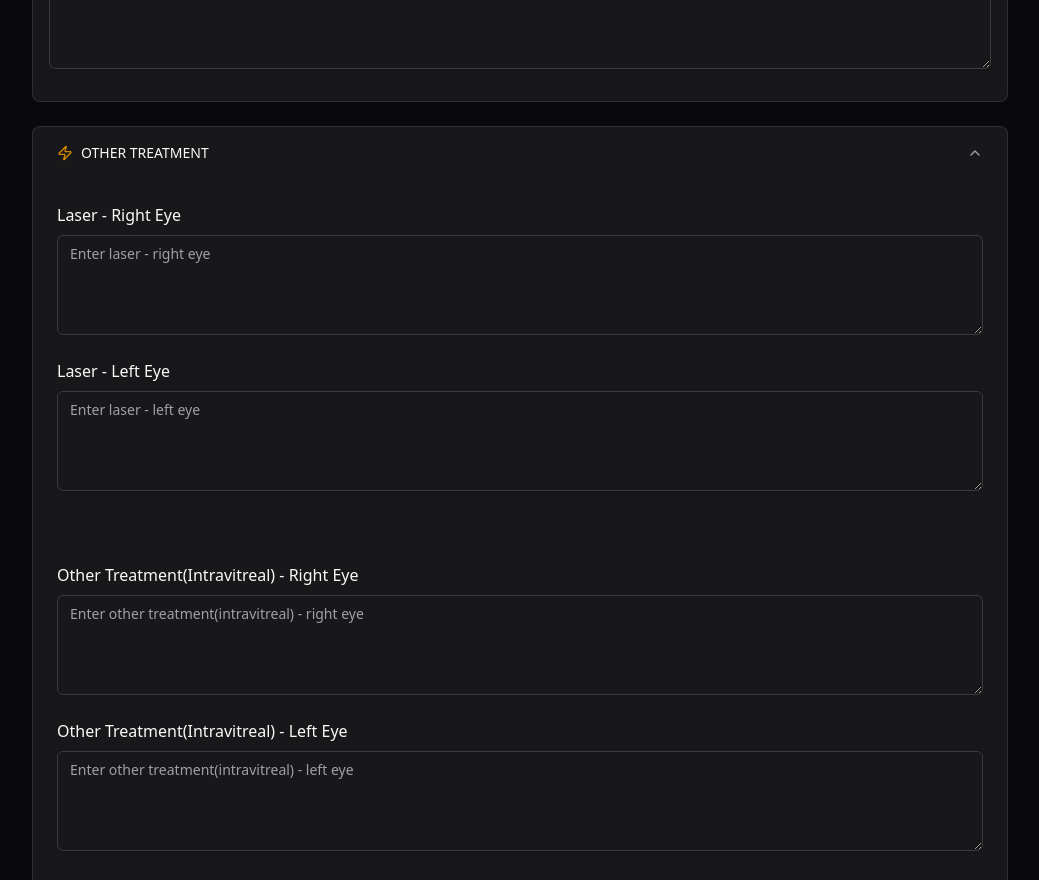
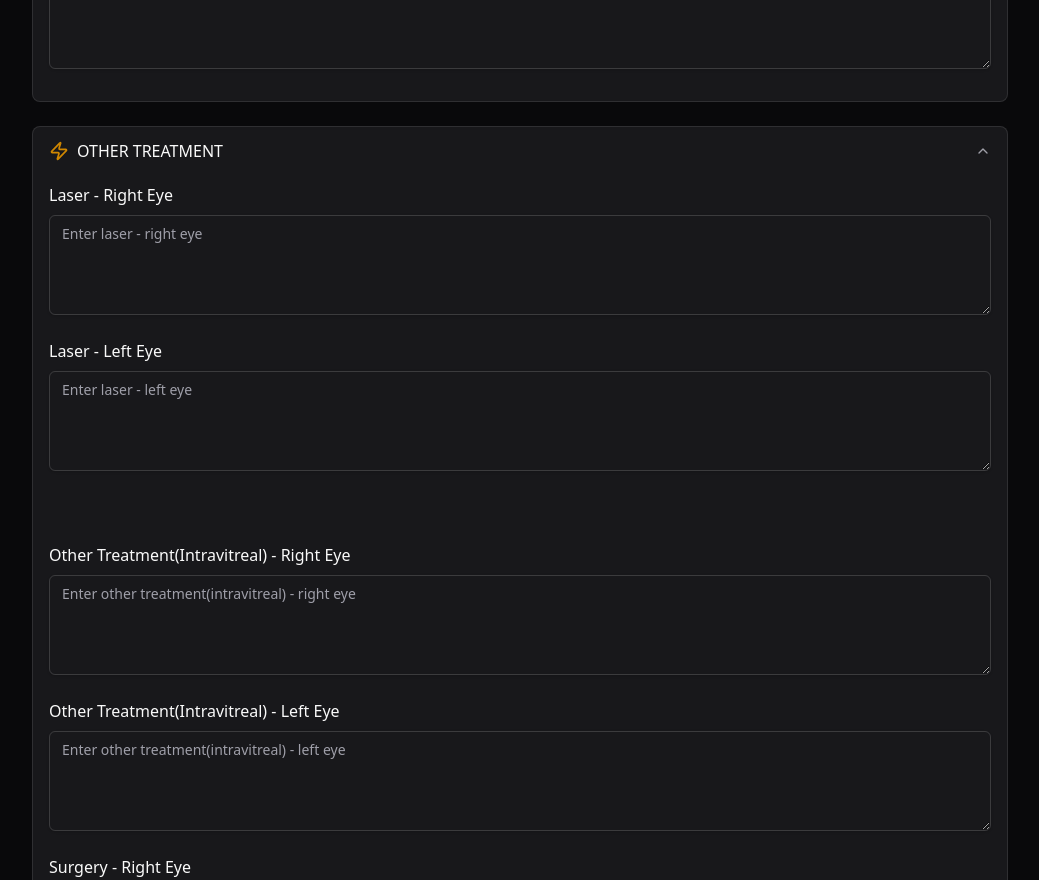
Before and after one commit to tushar-upadhya/forms, a React (Vite) app: page / in a window 1280 px wide. Shown: the part 11120-12000 px from the top of the page, without its empty margins (120-1159 px from the left). Built offline with nearby package versions, Linux system fonts and the light colour scheme.

Commit message:
refactor(OtherTreatmentSection): enhance error message styling and improve layout responsiveness

```diff
--- a/src/components/form-one/section/OtherTreatmentSection.tsx
+++ b/src/components/form-one/section/OtherTreatmentSection.tsx
@@ -19,7 +19,7 @@ export default function OtherTreatmentSection({
             "Form prop is undefined or invalid in OtherTreatmentSection"
         );
         return (
-            <div className="text-red-500">
+            <div className="text-red-500 text-sm sm:text-base">
                 Error: Form is not properly initialized
             </div>
         );
@@ -35,14 +35,14 @@ export default function OtherTreatmentSection({
     if (!otherTreatmentSection) {
         console.error("Other Treatment section not found in schema");
         return (
-            <div className="text-red-500">
+            <div className="text-red-500 text-sm sm:text-base">
                 Error: Other Treatment section not found
             </div>
         );
     }
 
     return (
-        <div className="space-y-4">
+        <div className="space-y-3 sm:space-y-4">
             {sections
                 .filter((section) => section.title === "OTHER TREATMENT")
                 .map((section, index) => (
@@ -57,24 +57,23 @@ export default function OtherTreatmentSection({
                             value={`section-${index}`}
                             className="border-0"
                         >
-                            <AccordionTrigger className="px-6 py-4 hover:bg-muted/50 transition-colors group cursor-pointer">
-                                <div className="flex items-center gap-2">
-                                    <Zap className="h-4 w-4 text-yellow-600" />
-                                    <span className="font-medium">
+                            <AccordionTrigger className="px-2 sm:px-4 py-2 sm:py-3 hover:bg-muted/50 transition-colors group cursor-pointer">
+                                <div className="flex items-center gap-2 w-full">
+                                    <Zap className="h-4 w-4 sm:h-5 sm:w-5 text-yellow-600 flex-shrink-0" />
+                                    <span className="font-medium text-sm sm:text-base">
                                         {section.title}
                                     </span>
                                 </div>
                             </AccordionTrigger>
                             <AccordionContent>
-                                <CardContent className="p-6">
+                                <CardContent className="p-2 sm:p-4 pt-1 sm:pt-2">
                                     <Form {...form}>
                                         <div
                                             className={clsx(
-                                                "grid gap-6",
-                                                section.ui === "grid-cols-2"
-                                                    ? "grid-cols-1 md:grid-cols-2"
-                                                    : section.ui === "flex"
-                                                    ? "grid-cols-1 sm:grid-cols-2"
+                                                "grid gap-4 sm:gap-6",
+                                                section.ui === "flex" ||
+                                                    section.ui === "grid-cols-2"
+                                                    ? "grid-cols-1 sm:grid-cols-2 lg:grid-cols-3"
                                                     : "grid-cols-1"
                                             )}
                                         >
@@ -90,7 +89,7 @@ export default function OtherTreatmentSection({
                                                                 "textarea" ||
                                                                 question.field_type ===
                                                                     "checkbox"
-                                                                ? "col-span-1 md:col-span-2"
+                                                                ? "col-span-1 sm:col-span-2 lg:col-span-3"
                                                                 : "col-span-1"
                                                         )}
                                                     >
```
